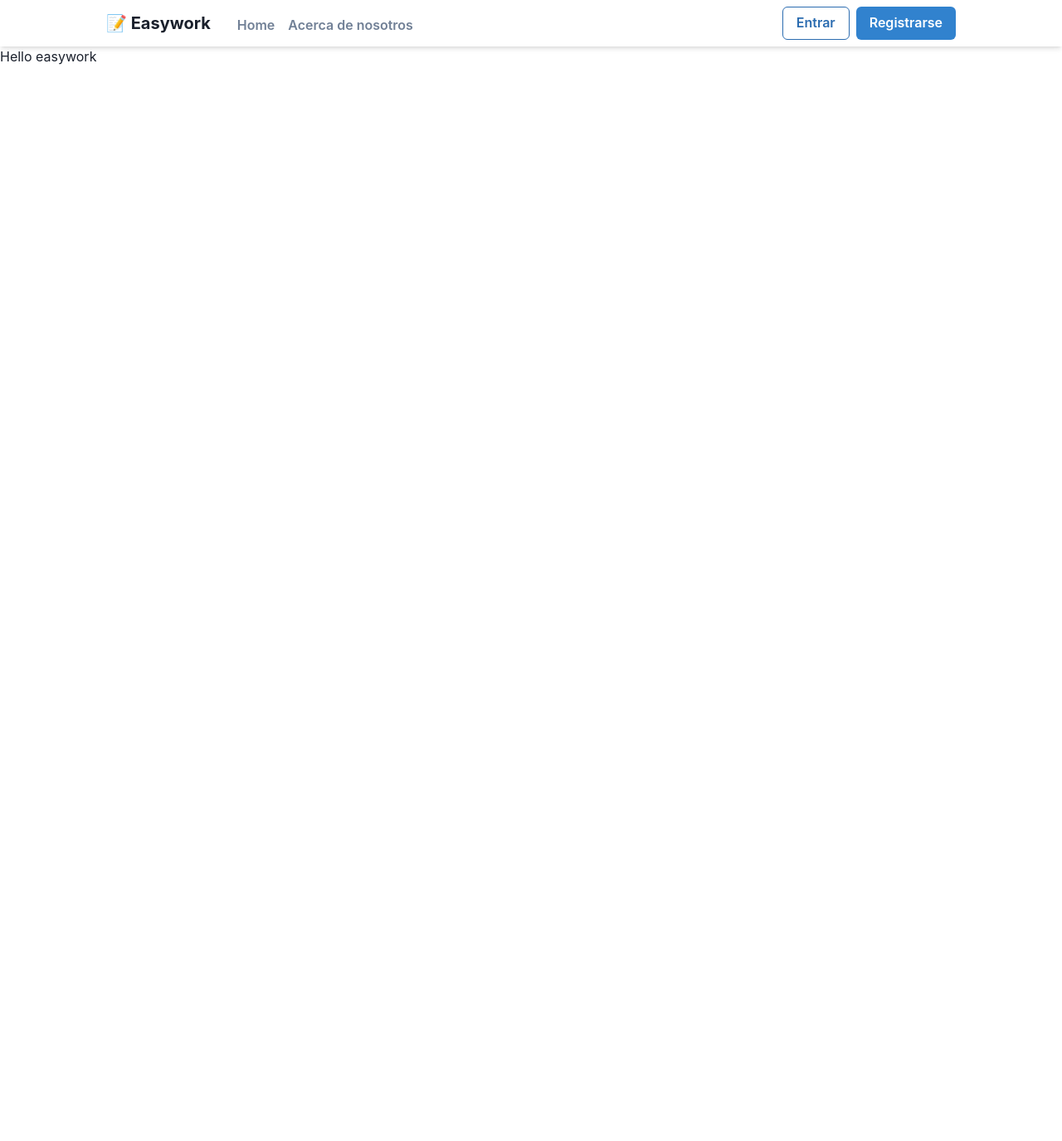
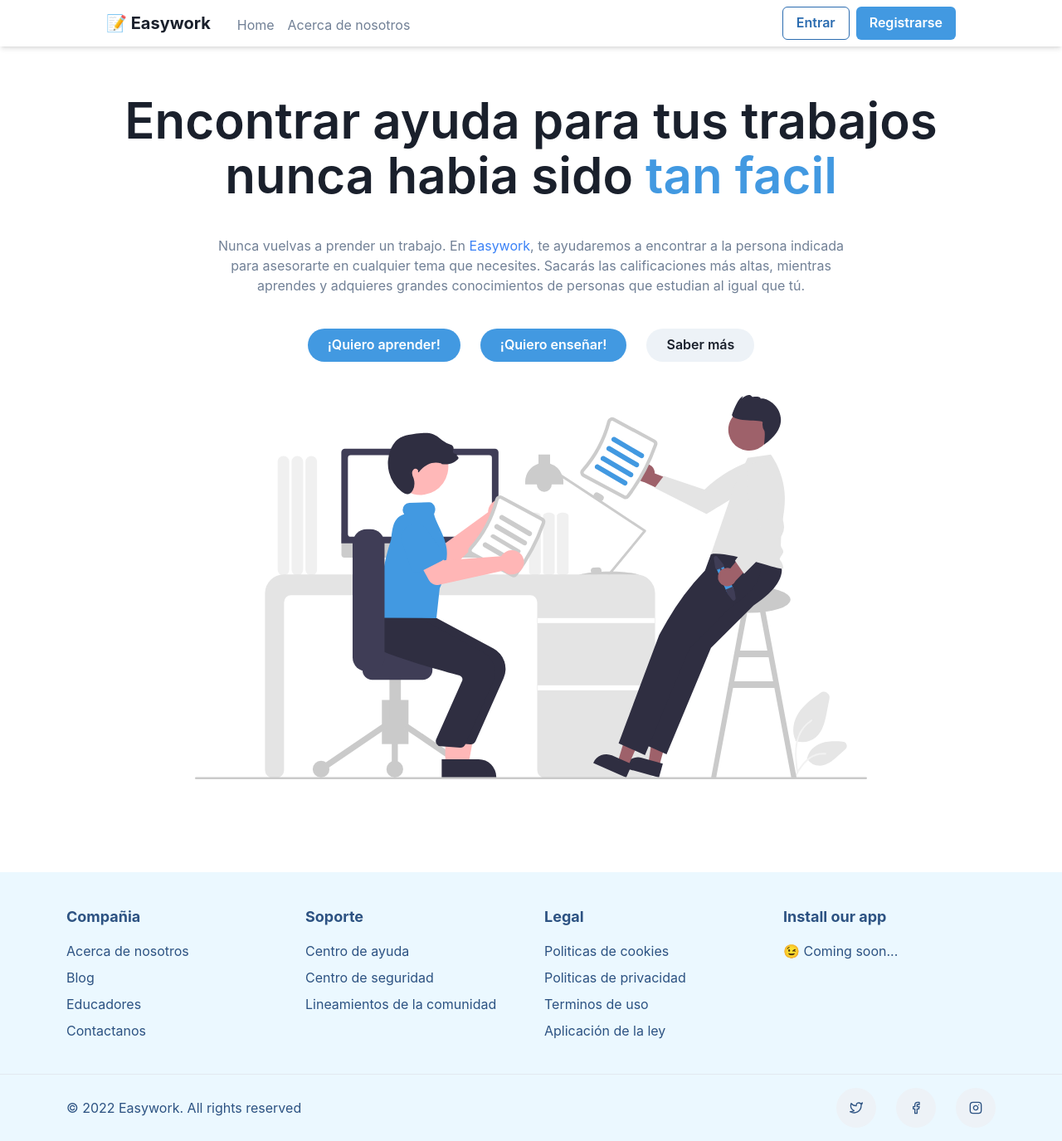
Before and after one commit to Allrivenjs/easywork-frontend, a React (Vite) app: page / in a window 1280 px wide. Shown: the whole page at 83% size. Before the commit the page ends 800 px from the top, so only its background shows below. Built offline with nearby package versions, Linux system fonts and the light colour scheme.

Commit message:
Footer component

```diff
--- /dev/null
+++ b/src/components/Footer.tsx
@@ -0,0 +1,89 @@
+import {
+	Box,
+	Button,
+	Container,
+	Link,
+	SimpleGrid,
+	Stack,
+	Text,
+} from "@chakra-ui/react";
+import { ReactNode } from "react";
+
+import { FiFacebook, FiInstagram, FiTwitter } from "react-icons/fi";
+
+const Footer = () => {
+	return (
+		<Box bg={"blue.50"} color={"blue.700"}>
+			<Container as={Stack} maxW={"6xl"} py={10}>
+				<SimpleGrid columns={{ base: 1, sm: 2, md: 4 }} spacing={8}>
+					<Stack align={"flex-start"}>
+						<ListHeader>Compañia</ListHeader>
+						<Link href={"#"}>Acerca de nosotros</Link>
+						<Link href={"#"}>Blog</Link>
+						<Link href={"#"}>Educadores</Link>
+						<Link href={"#"}>Contactanos</Link>
+					</Stack>
+
+					<Stack align={"flex-start"}>
+						<ListHeader>Soporte</ListHeader>
+						<Link href={"#"}>Centro de ayuda</Link>
+						<Link href={"#"}>Centro de seguridad</Link>
+						<Link href={"#"}>Lineamientos de la comunidad</Link>
+					</Stack>
+
+					<Stack align={"flex-start"}>
+						<ListHeader>Legal</ListHeader>
+						<Link href={"#"}>Politicas de cookies</Link>
+						<Link href={"#"}>Politicas de privacidad</Link>
+						<Link href={"#"}>Terminos de uso</Link>
+						<Link href={"#"}>Aplicación de la ley</Link>
+					</Stack>
+
+					<Stack align={"flex-start"}>
+						<ListHeader>Install our app</ListHeader>
+						<p>😉 Coming soon...</p>
+					</Stack>
+				</SimpleGrid>
+			</Container>
+
+			<Box
+				borderTopWidth={1}
+				borderStyle={"solid"}
+				borderColor={"gray.200"}
+			>
+				<Container
+					as={Stack}
+					maxW={"6xl"}
+					py={4}
+					direction={{ base: "column", md: "row" }}
+					spacing={4}
+					justify={{ md: "space-between" }}
+					align={{ md: "center" }}
+				>
+					<Text>© 2022 Easywork. All rights reserved</Text>
+					<Stack direction={"row"} spacing={6}>
+						<Button rounded={"full"} w="12" h="12">
+							<FiTwitter />
+						</Button>
+						<Button rounded={"full"} w="12" h="12">
+							<FiFacebook />
+						</Button>
+						<Button rounded={"full"} w="12" h="12">
+							<FiInstagram />
+						</Button>
+					</Stack>
+				</Container>
+			</Box>
+		</Box>
+	);
+};
+
+const ListHeader = ({ children }: { children: ReactNode }) => {
+	return (
+		<Text fontWeight={"bold"} fontSize={"lg"} mb={2}>
+			{children}
+		</Text>
+	);
+};
+
+export default Footer;
--- a/src/components/Layout.tsx
+++ b/src/components/Layout.tsx
@@ -1,4 +1,5 @@
 import { Outlet } from 'react-router-dom';
+import Footer from './Footer';
 
 import Navbar from "./Navbar";
 
@@ -7,6 +8,7 @@ const Layout = () => {
 		<>
 			<Navbar />
 			<Outlet />
+			<Footer />
 		</>
 	);
 };
--- a/src/components/Navbar.tsx
+++ b/src/components/Navbar.tsx
@@ -1,20 +1,20 @@
-import { Button, Heading, Stack } from "@chakra-ui/react";
+import { Button, Stack } from "@chakra-ui/react";
 
 const Navbar = () => {
 	return (
-		<div className="sticky w-full pl-32 pr-32 bg-white bg-opacity-50 shadow-md h-14 backdrop-blur-md">
+		<header className="fixed z-50 w-full pl-32 pr-32 bg-white shadow-md bg-opacity-90 h-14 backdrop-blur-sm">
 			<div className="flex items-center justify-between w-full h-full">
 				<div className="flex items-center h-full">
 					<h1 className="text-xl font-bold">📝 Easywork</h1>
 
 					<ul className="flex gap-4 mt-1 ml-8">
 						<li>
-							<Button variant="link">
+							<Button fontWeight={"normal"} variant="link">
 								Home
 							</Button>
 						</li>
 						<li>
-							<Button variant="link">
+							<Button fontWeight={"normal"} variant="link">
 								Acerca de nosotros
 							</Button>
 						</li>
@@ -23,13 +23,15 @@ const Navbar = () => {
 				<div className="flex items-center h-full">
 					<Stack direction={"row"}>
 						<Button
-							colorScheme="blue"
 							variant="outline"
+							colorScheme={"blue"}
 						>
 							Entrar
 						</Button>
 						<Button
-							colorScheme="blue"
+							colorScheme={"blue"}
+							bg={"blue.400"}
+							_hover={{ bg: "blue.500" }}
 							variant="solid"
 						>
 							Registrarse
@@ -37,7 +39,7 @@ const Navbar = () => {
 					</Stack>
 				</div>
 			</div>
-		</div>
+		</header>
 	);
 };
 
--- /dev/null
+++ b/src/components/home/Hero.tsx
@@ -0,0 +1,61 @@
+import { Button, Container, Flex, Heading, Stack, Text } from "@chakra-ui/react";
+
+import heroImg from "../../assets/svg/hero.svg";
+
+const Hero = () => {
+	return (
+		<Container maxW={"5xl"}>
+			<Stack
+				textAlign={"center"}
+				align={"center"}
+				spacing={{ base: 8, md: 10 }}
+				py={{ base: 20, md: 28 }}
+			>
+				<Heading
+					fontWeight={600}
+					fontSize={{ base: "3xl", sm: "4xl", md: "6xl" }}
+					lineHeight={"110%"}
+				>
+					Encontrar ayuda para tus trabajos nunca habia sido{" "}
+					<Text as={"span"} color={"blue.400"}>
+						tan facil
+					</Text>
+				</Heading>
+				<Text color={"gray.500"} maxW={"3xl"}>
+					Nunca vuelvas a prender un trabajo. En <span className="text-blue-500">Easywork</span>, te ayudaremos a encontrar a la
+					persona indicada para asesorarte en cualquier tema que necesites. Sacarás las
+					calificaciones más altas, mientras aprendes y adquieres grandes conocimientos
+					de personas que estudian al igual que tú.
+				</Text>
+				<Stack spacing={6} direction={"row"}>
+					<Button
+						rounded={"full"}
+						px={6}
+						colorScheme={"blue"}
+						bg={"blue.400"}
+						_hover={{ bg: "blue.500" }}
+					>
+						¡Quiero aprender!
+					</Button>
+					<Button
+						rounded={"full"}
+						px={6}
+						colorScheme={"blue"}
+						bg={"blue.400"}
+						_hover={{ bg: "blue.500" }}
+					>
+						¡Quiero enseñar!
+					</Button>
+					<Button rounded={"full"} px={6}>
+						Saber más
+					</Button>
+				</Stack>
+				<Flex w={"full"} justifyContent={"center"}>
+					<img src={heroImg} />
+				</Flex>
+			</Stack>
+		</Container>
+	);
+};
+
+export default Hero;
--- a/src/pages/Home.tsx
+++ b/src/pages/Home.tsx
@@ -1,6 +1,10 @@
+import Hero from "../components/home/Hero";
+
 const Home = () => {
 	return(
-		<div>Hello easywork</div>
+		<article>
+			<Hero />
+		</article>
 	);
 };
 
```
Also changed, not shown: src/assets/svg/hero.svg (added).
